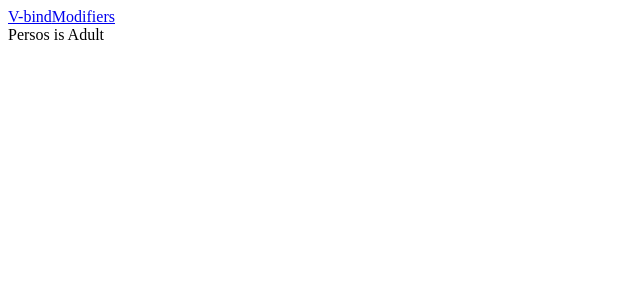
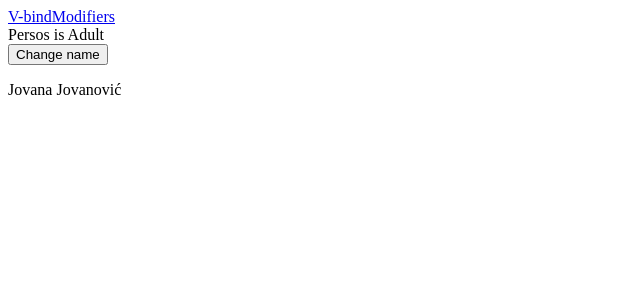
Before and after one commit to nikola-matkovic/VUE_learning, a Vue app in the folder learning-from-docs/: page /computed in a window 1280 px wide. Shown: the top 300 px of the page, without its empty margins (0-640 px from the left). Built offline with nearby package versions, Linux system fonts and the light colour scheme.

Commit message:
Computed with setter

```diff
--- a/learning-from-docs/src/views/ComputedView.vue
+++ b/learning-from-docs/src/views/ComputedView.vue
@@ -1,5 +1,7 @@
 <template>
     <div>Persos is {{ isAdult ? "" : "Not" }} Adult</div>
+    <button @click="changeName">Change name</button>
+    <p>{{ fullName }}</p>
 </template>
 
 <script setup>
@@ -11,9 +13,25 @@ const person = ref({
     age: 20,
 });
 
+const firstName = ref("Jovana");
+const lastName = ref("Jovanović");
+
+const fullName = computed({
+    get() {
+        return firstName.value + " " + lastName.value;
+    },
+    set(newValue) {
+        [firstName.value, lastName.value] = newValue.split(" ");
+    },
+});
+
 const isAdult = computed(() => {
     return person.value.age >= 18;
 });
+
+function changeName() {
+    fullName.value = "Jovana Matković";
+}
 </script>
 
 <style scoped></style>
```
